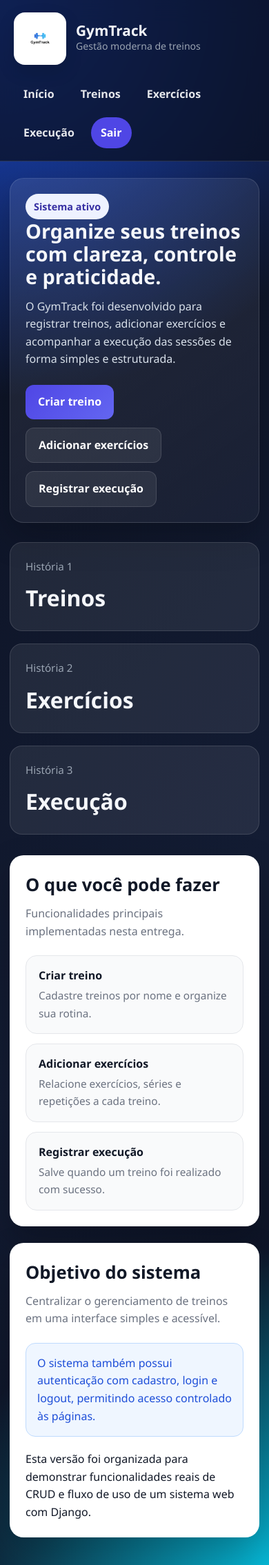
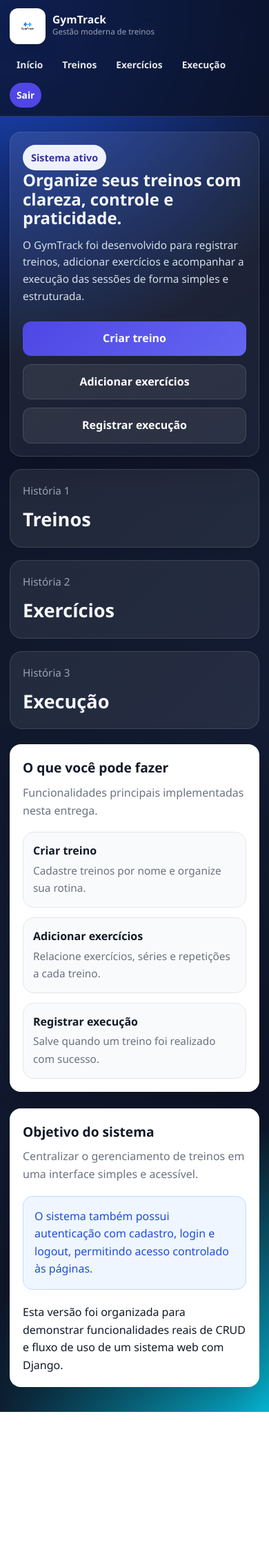
Before and after one commit to marcelof0nseca/GymTrack, a Django app: page / in a window 390 px wide. Shown: the whole page at 69% size. After the commit the page ends 2047 px from the top, so only its background shows below. Run offline with Django 5.2, Linux system fonts and the light colour scheme; a user stored in the database is signed in.

Commit message:
fix: melhora na responsividade mobile

```diff
--- a/static/css/style.css
+++ b/static/css/style.css
@@ -46,6 +46,11 @@ a {
     color: inherit;
 }
 
+img {
+    max-width: 100%;
+    display: block;
+}
+
 .page-shell {
     min-height: 100vh;
     display: flex;
@@ -75,6 +80,7 @@ a {
     display: flex;
     align-items: center;
     gap: 14px;
+    min-width: 0;
 }
 
 .brand-badge {
@@ -89,9 +95,35 @@ a {
     box-shadow: 0 10px 24px rgba(79, 70, 229, 0.35);
 }
 
+.brand-logo {
+    width: 76px;
+    height: 76px;
+    background: white;
+    border-radius: 16px;
+    padding: 8px;
+    display: flex;
+    align-items: center;
+    justify-content: center;
+    box-shadow: 0 10px 25px rgba(0, 0, 0, 0.15);
+    overflow: hidden;
+    flex-shrink: 0;
+}
+
+.brand-logo img {
+    width: 100%;
+    height: 100%;
+    object-fit: contain;
+    display: block;
+}
+
+.brand-text {
+    min-width: 0;
+}
+
 .brand-text h1 {
     font-size: 1.3rem;
     line-height: 1.1;
+    word-break: break-word;
 }
 
 .brand-text p {
@@ -113,6 +145,7 @@ a {
     color: #e5e7eb;
     font-weight: 600;
     transition: 0.25s ease;
+    white-space: nowrap;
 }
 
 .nav a:hover {
@@ -190,6 +223,7 @@ a {
     align-items: center;
     justify-content: center;
     gap: 8px;
+    text-align: center;
 }
 
 .btn-primary {
@@ -210,6 +244,15 @@ a {
 
 .btn-secondary:hover {
     background: rgba(255,255,255,0.14);
+}
+
+.btn-danger {
+    background: #dc2626;
+    color: white;
+}
+
+.btn-danger:hover {
+    background: #b91c1c;
 }
 
 .hero-side {
@@ -285,6 +328,7 @@ a {
 .form-group select,
 .form-group textarea {
     width: 100%;
+    min-width: 0;
     padding: 14px 14px;
     border-radius: 12px;
     border: 1px solid #d1d5db;
@@ -339,7 +383,7 @@ a {
     border-radius: 16px;
     padding: 16px 18px;
     display: flex;
-    align-items: center;
+    align-items: flex-start;
     justify-content: space-between;
     gap: 16px;
 }
@@ -455,6 +499,16 @@ a {
     margin-bottom: 20px;
 }
 
+.exercise-preview-list {
+    margin-top: 10px;
+}
+
+.exercise-preview-item {
+    margin-bottom: 6px;
+    color: #6b7280;
+    font-size: 0.95rem;
+}
+
 @media (max-width: 900px) {
     .hero,
     .grid-2,
@@ -465,21 +519,120 @@ a {
     .topbar-inner {
         flex-direction: column;
         align-items: flex-start;
+        padding: 16px 18px;
     }
 
     .nav {
         width: 100%;
         justify-content: flex-start;
     }
+
+    .main-container {
+        padding: 30px 18px 50px;
+    }
+
+    .hero-title {
+        font-size: 2rem;
+    }
+
+    .item {
+        flex-direction: column;
+        align-items: flex-start;
+    }
+
+    .item form {
+        width: 100%;
+    }
+
+    .item .btn {
+        width: 100%;
+    }
+}
+
+@media (max-width: 768px) {
+    .topbar {
+        position: static;
+    }
+
+    .topbar-inner {
+        padding: 12px 14px;
+        gap: 12px;
+    }
+
+    .brand {
+        gap: 10px;
+        align-items: center;
+    }
+
+    .brand-logo {
+        width: 58px;
+        height: 58px;
+        padding: 6px;
+        border-radius: 12px;
+    }
+
+    .brand-text h1 {
+        font-size: 1.05rem;
+    }
+
+    .brand-text p {
+        font-size: 0.78rem;
+    }
+
+    .nav {
+        gap: 8px;
+        width: 100%;
+        justify-content: flex-start;
+        flex-wrap: wrap;
+    }
+
+    .nav a {
+        padding: 8px 11px;
+        font-size: 0.92rem;
+    }
+
+    .hero-panel,
+    .content-card,
+    .list-card,
+    .info-card,
+    .auth-card {
+        padding: 22px;
+    }
+
+    .section-title {
+        font-size: 1.35rem;
+    }
+
+    .section-subtitle {
+        margin-bottom: 18px;
+    }
 }
 
 @media (max-width: 600px) {
     .main-container {
-        padding: 24px 14px 40px;
+        padding: 22px 14px 36px;
+    }
+
+    .hero {
+        gap: 18px;
+        margin-bottom: 22px;
     }
 
     .hero-title {
-        font-size: 1.8rem;
+        font-size: 1.65rem;
+    }
+
+    .hero-text {
+        font-size: 0.96rem;
+    }
+
+    .hero-actions {
+        flex-direction: column;
+        align-items: stretch;
+    }
+
+    .hero-actions .btn {
+        width: 100%;
     }
 
     .content-card,
@@ -487,41 +640,60 @@ a {
     .info-card,
     .auth-card,
     .hero-panel {
-        padding: 22px;
+        padding: 18px;
+        border-radius: 16px;
+    }
+
+    .mini-stat {
+        padding: 18px;
+    }
+
+    .mini-stat strong {
+        font-size: 1.7rem;
     }
 
     .item {
-        flex-direction: column;
-        align-items: flex-start;
+        padding: 14px;
+        gap: 12px;
+    }
+
+    .auth-card {
+        max-width: 100%;
+    }
+
+    .auth-title {
+        font-size: 1.7rem;
+    }
+
+    .btn {
+        width: 100%;
     }
 }
 
+@media (max-width: 420px) {
     .brand-logo {
-    width: 76px;
-    height: 76px;
-    background: white;
-    border-radius: 16px;
-    padding: 8px;
-    display: flex;
-    align-items: center;
-    justify-content: center;
-    box-shadow: 0 10px 25px rgba(0, 0, 0, 0.15);
-    overflow: hidden;
-    flex-shrink: 0;
+        width: 52px;
+        height: 52px;
     }
 
-.brand-logo img {
-    width: 100%;
-    height: 100%;
-    object-fit: contain;
-    display: block;
+    .brand-text h1 {
+        font-size: 0.98rem;
     }
 
-.btn-danger {
-    background: #dc2626;
-    color: white;
+    .brand-text p {
+        font-size: 0.72rem;
     }
 
-.btn-danger:hover {
-    background: #b91c1c;
+    .nav a {
+        font-size: 0.86rem;
+        padding: 7px 10px;
     }
+
+    .hero-title {
+        font-size: 1.5rem;
+    }
+
+    .section-title {
+        font-size: 1.2rem;
+    }
+}
```
Also changed, not shown: db.sqlite3. Lines whose indentation alone changed are shown as unchanged.
